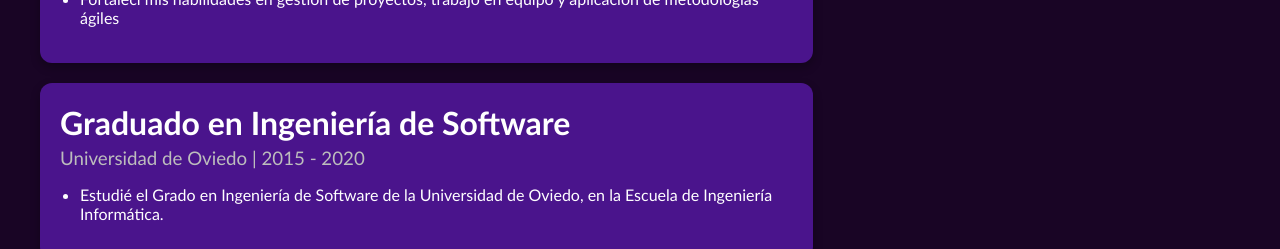
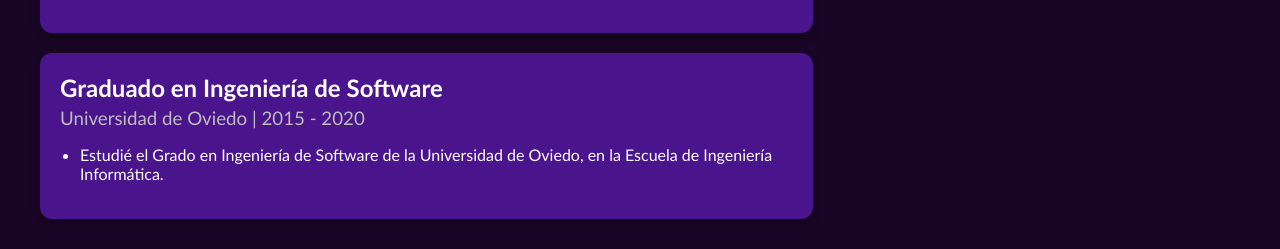
Before and after one commit to rimorD/UX, a plain HTML site: page experiencia.html in a window 1280 px wide. Shown: the part 826-1075 px from the top of the page. Drawn offline with Linux system fonts and the light colour scheme.

Commit message:
Cambio estilos de titular

```diff
--- a/res/style/common.css
+++ b/res/style/common.css
@@ -241,13 +241,6 @@ main {
   flex: 1;
 }
 
-/* Títulos de sección */
-h2 {
-  font-size: 2rem;
-  margin-bottom: 1rem;
-  color: var(--text-main);
-}
-
 /* =========================
    Responsive
    ========================= */
--- a/res/style/contacto.css
+++ b/res/style/contacto.css
@@ -119,6 +119,11 @@ blockquote {
   margin-bottom: 1.5rem;
 }
 
+h2 {
+  font-size: 2rem;
+  margin-bottom: 1rem;
+}
+
 /* Parte inferior: persona */
 article footer {
   display: flex;
```
